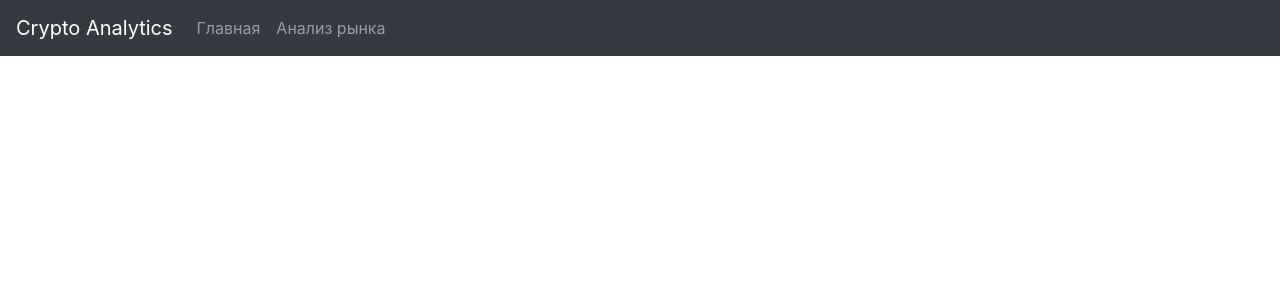
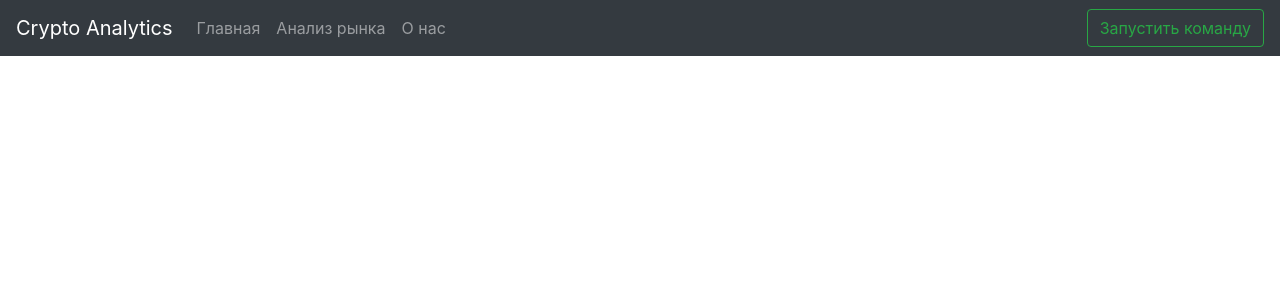
Before and after one commit to Heatkliff/signalbot, a Django app: template crypto_signals/templates/base.html in a window 1280 px wide. Shown: the top 300 px of the page. Run offline with Django 5.2, Linux system fonts and the light colour scheme; the template is opened without the code that fills it, so the values that code supplies are empty; some libraries are stand-ins or nearby versions.

Commit message:
Added button for generation signals and sending to the group

```diff
--- a/crypto_signals/templates/base.html
+++ b/crypto_signals/templates/base.html
@@ -20,10 +20,18 @@
                 <a class="nav-link" href="/">Главная</a>
             </li>
             <li class="nav-item">
-                <a class="nav-link" href="/status_market/">Анализ рынка</a>
+                <a class="nav-link" href="/market-analysis/">Анализ рынка</a>
+            </li>
+            <li class="nav-item">
+                <a class="nav-link" href="/about/">О нас</a>
             </li>
         </ul>
     </div>
+    <!-- Форма для выполнения команды -->
+    <form class="form-inline my-2 my-lg-0 ml-auto" method="POST" action="{% url 'web_generate_signal' %}">
+        {% csrf_token %}
+        <button class="btn btn-outline-success my-2 my-sm-0" type="submit">Запустить команду</button>
+    </form>
 </nav>
 
 <div class="container mt-4">
--- a/crypto_signals/urls.py
+++ b/crypto_signals/urls.py
@@ -1,9 +1,10 @@
 from django.urls import path
-from .views import home_view, sent_messages_list, market_analysis_view, get_market_currency_info
+from .views import home_view, sent_messages_list, market_analysis_view, get_market_currency_info, web_generate_signal
 
 urlpatterns = [
     path('', home_view, name='home'),  # Главная страница
     path('status_market/', market_analysis_view, name='market_analysis'),
     path('status_market/<currency>', get_market_currency_info, name='currency_info'),
     path('api/sent_messages/', sent_messages_list, name='sent_messages_list'),
+    path('generate_signals/', web_generate_signal, name='web_generate_signal'),
 ]
```
Also changed, not shown: crypto_signals/views.py (+30 -2 lines).
